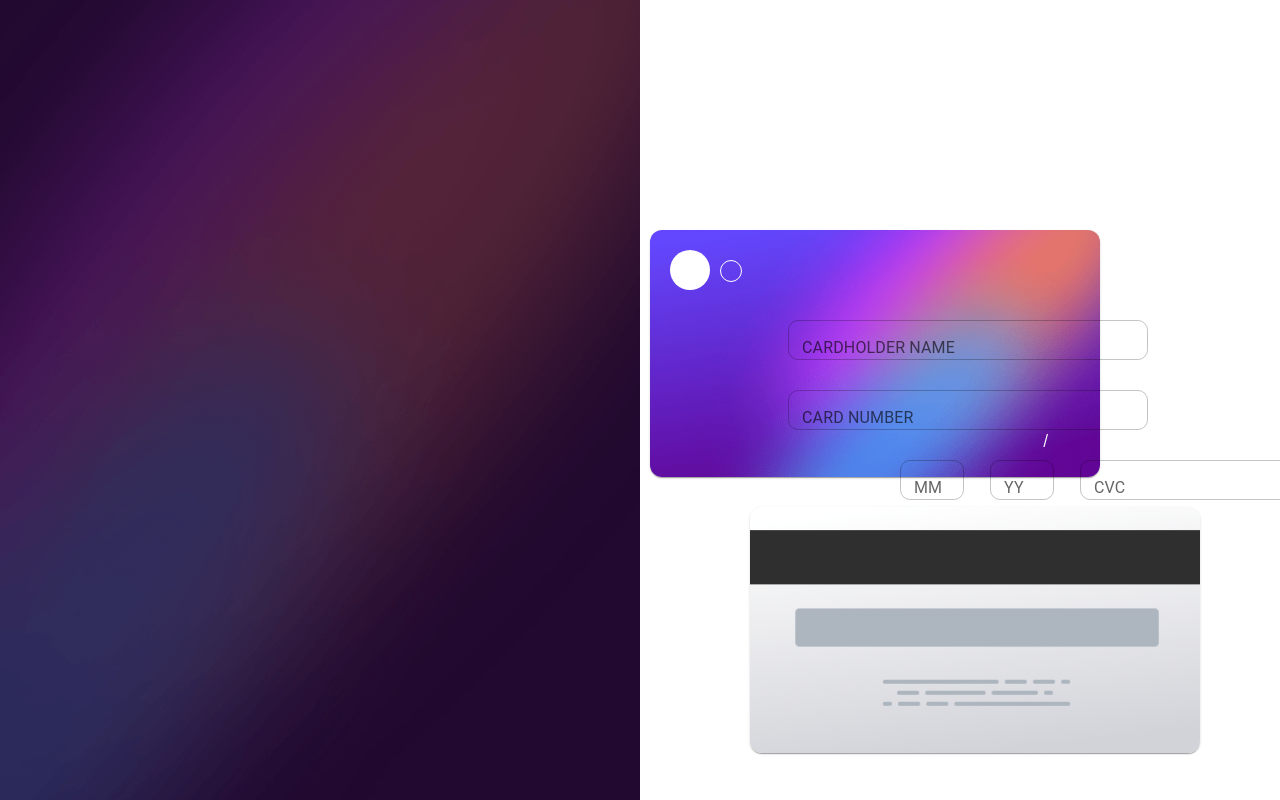
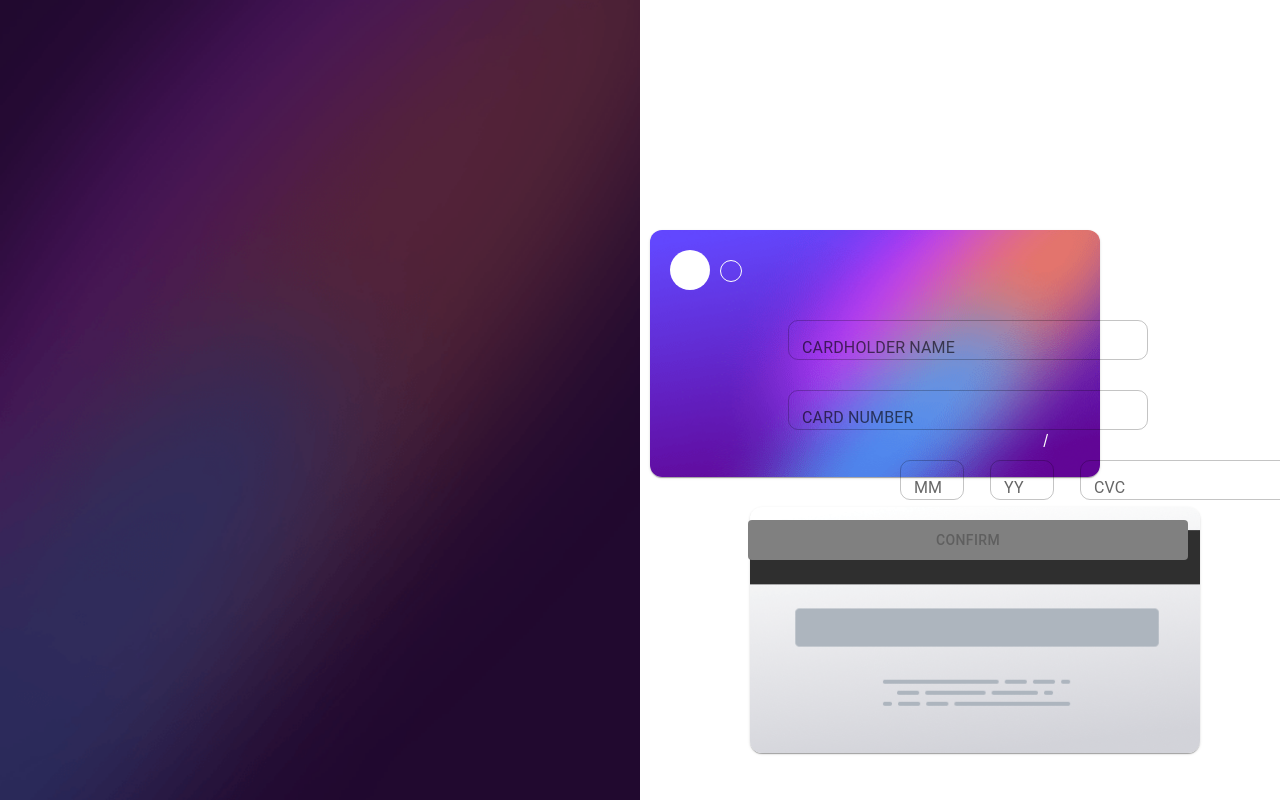
Before and after one commit to bilanoo/interactive-card-form, a React (Create React App) app: page / in a window 1280 px wide. Built offline with nearby package versions, Linux system fonts and the light colour scheme.

Commit message:
added Confirm button and logic to make it disabled if all fields are not populated.

```diff
--- /dev/null
+++ b/src/FormController/ConfirmButton/index.tsx
@@ -0,0 +1,55 @@
+import { Button } from "@mui/material";
+import {
+  useCardExpiryMonth,
+  useCardExpiryYear,
+  useCardHolderName,
+  useCardNumber,
+  useCardVerificationCode,
+  useConfirmButtonStatus,
+  useCustomerInputStore,
+} from "../../stores/customerInputStore.store";
+import { useEffect } from "react";
+
+const ConfirmButton = () => {
+  const IsConfirmButtonDisabled = useConfirmButtonStatus();
+  const cardHolderName = useCardHolderName();
+  const cardNumber = useCardNumber();
+  const expiryMonth = useCardExpiryMonth();
+  const expiryYear = useCardExpiryYear();
+  const cardVerificationCode = useCardVerificationCode();
+  const actions = useCustomerInputStore((state) => state.actions);
+
+  const buttonStyle = {
+    backgroundColor: "black",
+    marginTop: "20px",
+    minWidth: "440px",
+    minHeight: "40px",
+    "&:disabled": {
+      backgroundColor: "grey",
+    },
+  };
+
+  useEffect(() => {
+    actions.checkAllFieldsAreFilled();
+  }, [
+    cardHolderName,
+    cardNumber,
+    expiryMonth,
+    expiryYear,
+    cardVerificationCode,
+  ]);
+  return (
+    <>
+      <Button
+        variant="contained"
+        sx={buttonStyle}
+        disabled={IsConfirmButtonDisabled}
+        color="primary"
+      >
+        Confirm
+      </Button>
+    </>
+  );
+};
+
+export default ConfirmButton;
--- a/src/FormController/index.tsx
+++ b/src/FormController/index.tsx
@@ -3,6 +3,7 @@ import CardHolderName from "./CardHolderName";
 import CardNumber from "./CardNumber";
 import ExpiryDate from "./ExpiryDate";
 import CardVerificationCode from "./CardVerificationCode";
+import ConfirmButton from "./ConfirmButton";
 
 const FormController = () => {
   return (
@@ -23,6 +24,9 @@ const FormController = () => {
       <Grid item xs={6}>
         <CardVerificationCode />
       </Grid>
+      <Grid item xs={6}>
+        <ConfirmButton />
+      </Grid>
     </Grid>
   );
 };
--- a/src/stores/customerInputStore.store.tsx
+++ b/src/stores/customerInputStore.store.tsx
@@ -6,6 +6,7 @@ interface CustomerInputActions {
   setExpiryMonth: (month: string) => void;
   setExpiryYear: (year: string) => void;
   setCardVerificationCode: (digits: string) => void;
+  checkAllFieldsAreFilled: () => void;
 }
 
 interface CustomerInput {
@@ -14,6 +15,7 @@ interface CustomerInput {
   expiryMonth: string;
   expiryYear: string;
   cardVerificationCode: string;
+  IsConfirmButtonDisabled: boolean;
   actions: CustomerInputActions;
 }
 export const useCustomerInputStore = create<CustomerInput>((set) => ({
@@ -22,6 +24,7 @@ export const useCustomerInputStore = create<CustomerInput>((set) => ({
   expiryMonth: "",
   expiryYear: "",
   cardVerificationCode: "",
+  IsConfirmButtonDisabled: true,
   actions: {
     setCardHolderName: (name) => set(() => ({ cardHolderName: name })),
     setCardNumber: (digit: string) => set(() => ({ cardNumber: digit })),
@@ -29,6 +32,20 @@ export const useCustomerInputStore = create<CustomerInput>((set) => ({
     setExpiryYear: (year: string) => set(() => ({ expiryYear: year })),
     setCardVerificationCode: (digits: string) =>
       set(() => ({ cardVerificationCode: digits })),
+    checkAllFieldsAreFilled: () =>
+      set((store) => {
+        if (
+          store.cardHolderName &&
+          store.cardNumber &&
+          store.cardVerificationCode &&
+          store.expiryMonth &&
+          store.expiryYear
+        ) {
+          return { IsConfirmButtonDisabled: false };
+        } else {
+          return { IsConfirmButtonDisabled: true };
+        }
+      }),
   },
 }));
 
@@ -46,3 +63,6 @@ export const useCardExpiryYear = () =>
 
 export const useCardVerificationCode = () =>
   useCustomerInputStore((state) => state.cardVerificationCode);
+
+export const useConfirmButtonStatus = () =>
+  useCustomerInputStore((state) => state.IsConfirmButtonDisabled);
```
